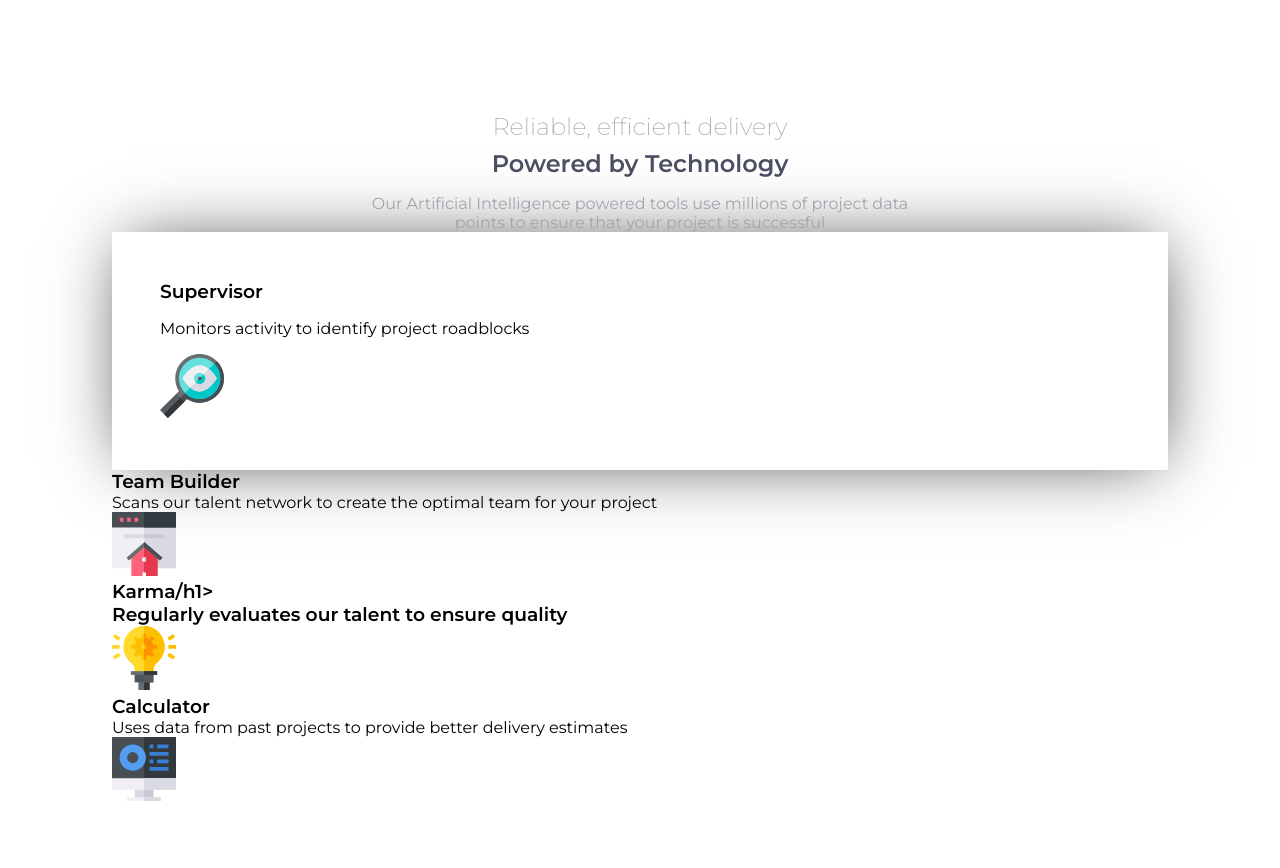
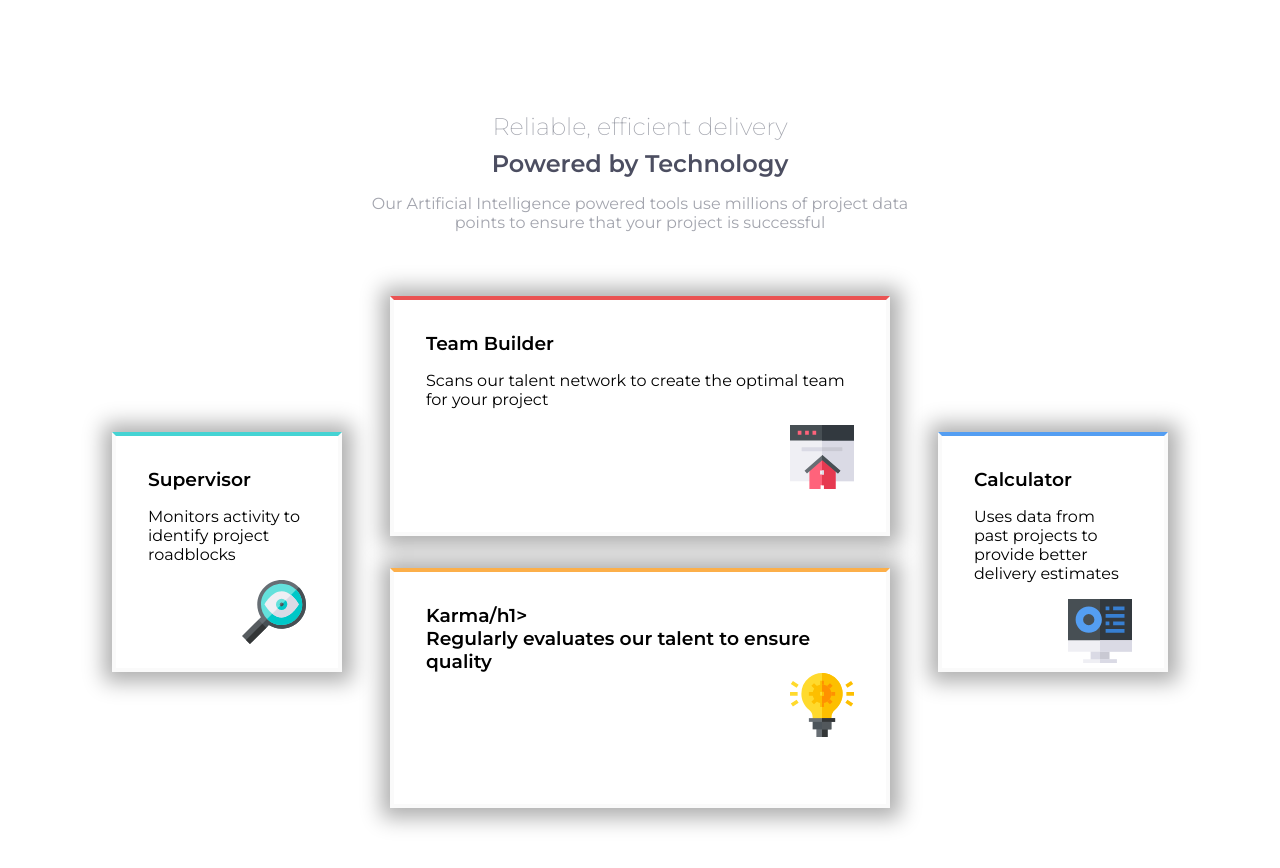
Before and after one commit to cattariino/HUB, a plain HTML site: page index.html in a window 1280 px wide. Drawn offline with Linux system fonts and the light colour scheme.

Commit message:
estilos en section

```diff
--- a/estilos/styles.css
+++ b/estilos/styles.css
@@ -33,6 +33,9 @@ body{
 .hero{
     margin: 0 auto;
     padding: 7em;
+    display: flex;
+    flex-direction: column;
+    gap: 4em;
 }
 
 .hero__texts{
@@ -58,12 +61,68 @@ body{
         color: var(--Grayish-Blue);
 }
 
+.hero__cards{
+        display: flex;
+        gap: 3em;
+}
+
+/* card */
+
 .supervisor{
     display: flex;
     flex-direction: column;
     gap: 1em;
-    padding: 3rem;
-    box-shadow: 2px 1px 67px -13px rgba(0,0,0,0.77);
-    -webkit-box-shadow: 2px 1px 67px -13px rgba(0,0,0,0.77);
-    -moz-box-shadow: 2px 1px 67px -13px rgba(0,0,0,0.77);
+    padding: 2rem;
+    height: 240px;
+    width: 500px;
+    box-shadow: 1px 1px 20px 9px rgba(0,0,0,0.32);
+    -webkit-box-shadow: 1px 1px 20px 9px rgba(0,0,0,0.32);
+    -moz-box-shadow: 1px 1px 20px 9px rgba(0,0,0,0.32);
+    border: 4px solid var(--Very-Light-Gray);
+    border-top-color: var(--Cyan);
+    align-self: center;
 }
+
+.supervisor__figure{
+    display: flex;
+    justify-content: flex-end;
+}
+
+.cards{
+    display: flex;
+    flex-direction: column;
+    gap: 2em;
+}
+
+.team{
+    display: flex;
+    flex-direction: column;
+    gap: 1em;
+    padding: 2rem;
+    height: 240px;
+    width: 500px;
+    box-shadow: 1px 1px 20px 9px rgba(0,0,0,0.32);
+    -webkit-box-shadow: 1px 1px 20px 9px rgba(0,0,0,0.32);
+    -moz-box-shadow: 1px 1px 20px 9px rgba(0,0,0,0.32);
+    border: 4px solid var(--Very-Light-Gray);
+    border-top-color: var(--Red);
+}
+
+.team--color{
+    border-top-color: var(--Orange);
+}
+
+.calculator{
+    display: flex;
+    flex-direction: column;
+    gap: 1em;
+    padding: 2rem;
+    height: 240px;
+    width: 500px;
+    box-shadow: 1px 1px 20px 9px rgba(0,0,0,0.32);
+    -webkit-box-shadow: 1px 1px 20px 9px rgba(0,0,0,0.32);
+    -moz-box-shadow: 1px 1px 20px 9px rgba(0,0,0,0.32);
+    border: 4px solid var(--Very-Light-Gray);
+    border-top-color: var(--Blue);
+    align-self: center;
+}
--- a/index.html
+++ b/index.html
@@ -29,7 +29,7 @@
                         <img src="./estilos/images/icon-team-builder.svg" alt="team" class="supervisor__image">
                     </figure>
                 </div>
-                <div class="team">
+                <div class="team team--color">
                     <h1 class="supervisor__title">Karma/h1>
                     <p class="supervisor__paragraph">Regularly evaluates our talent to ensure quality</p>
                     <figure class="supervisor__figure">
```
